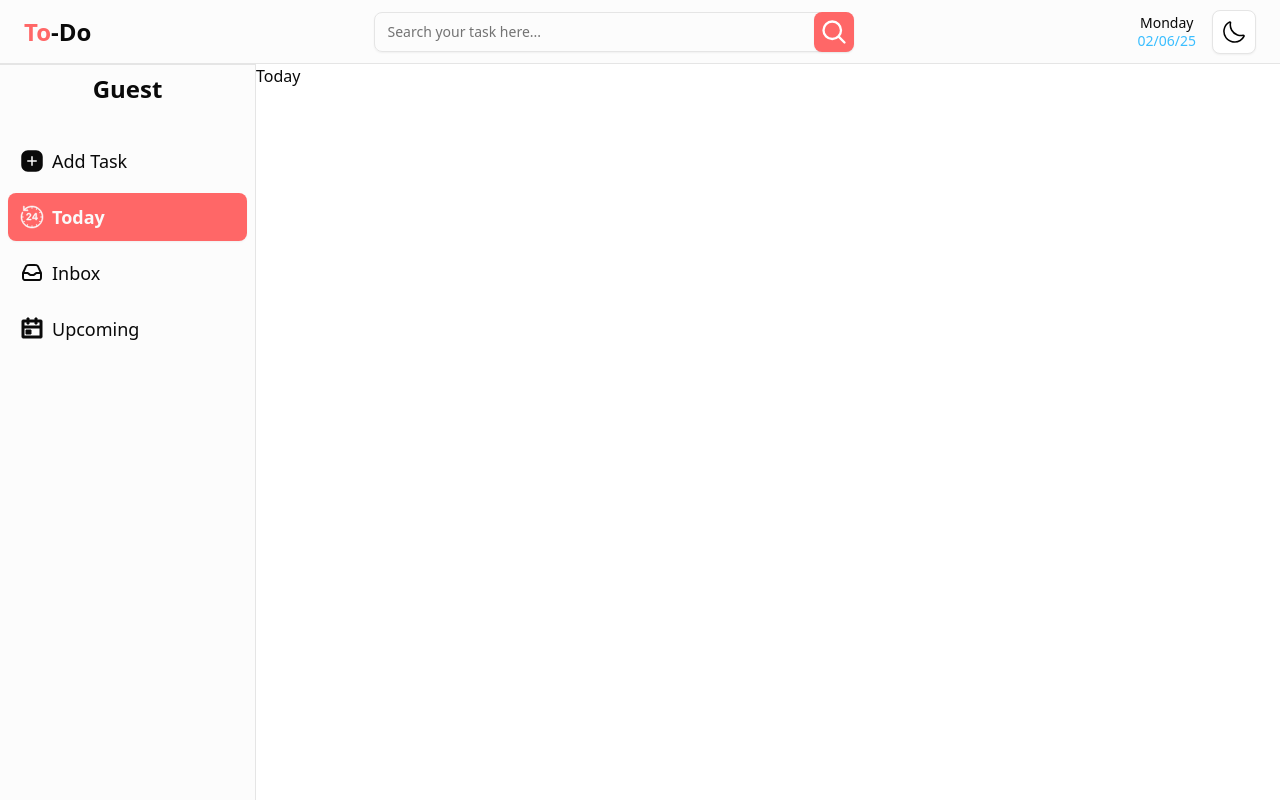
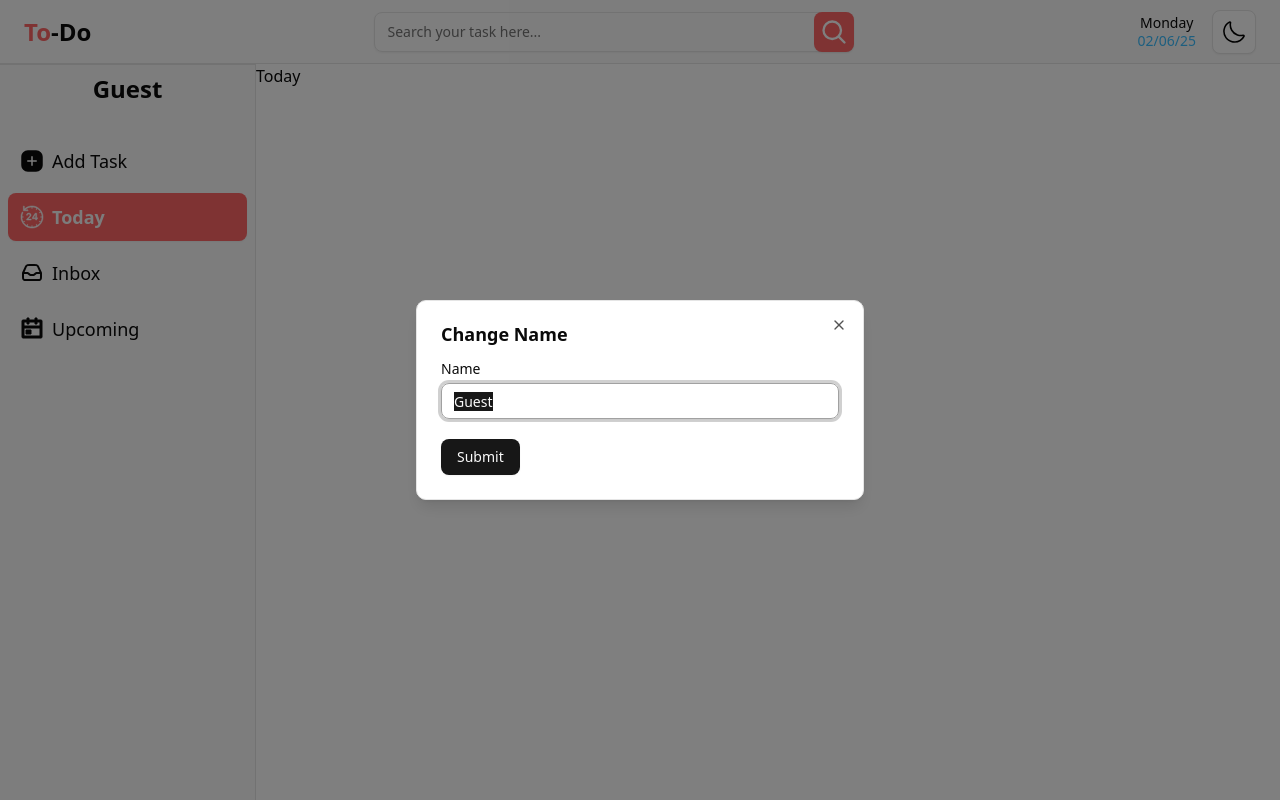
Before and after one commit to dhruv-d-simform/todo, a React (Vite) app: page / in a window 1280 px wide. Built offline with nearby package versions, Linux system fonts and the light colour scheme.

Commit message:
feature: Create the form to change the user name

```diff
--- a/src/components/Sidebar.tsx
+++ b/src/components/Sidebar.tsx
@@ -1,25 +1,18 @@
 import { useLocation, useNavigate } from 'react-router';
-import { useAppSelector } from '@/redux/hooks';
 import { AddTaskIcon } from '@/assets/AddTaskIcon';
 import { TodayIcon } from '@/assets/TodayIcon';
 import { InboxIcon } from '@/assets/InboxIcon';
 import { UpcomingIcon } from '@/assets/UpcomingIcon';
 import { Button } from './ui/button';
+import { UserName } from './UserName';
 
 export function Sidebar() {
     const location = useLocation();
     const navigate = useNavigate();
 
-    const userName = useAppSelector((state) => state.user.name);
-
     return (
         <div className="fixed bottom-0 sm:top-16 w-full sm:w-64 h-16 sm:h-[100dvh] border-t sm:border-r bg-header-sidebar dark:bg-header-sidebar-dark">
-            <p
-                className="hidden sm:block text-center text-2xl font-bold p-2"
-                role="heading"
-            >
-                {userName}
-            </p>
+            <UserName />
 
             <nav className="flex sm:flex-col sm:py-6 sm:px-2 sm:gap-2">
                 <NavButton>
--- /dev/null
+++ b/src/components/UserName.tsx
@@ -0,0 +1,84 @@
+import { Button } from '@/components/ui/button';
+import {
+    Dialog,
+    DialogContent,
+    DialogHeader,
+    DialogTitle,
+    DialogTrigger,
+} from '@/components/ui/dialog';
+import { Input } from '@/components/ui/input';
+import { useAppDispatch, useAppSelector } from '@/redux/hooks';
+import { changeName } from '@/redux/userSlice';
+import { validateName } from '@/utils/validations';
+import { useState } from 'react';
+
+export function UserName() {
+    const userName = useAppSelector((state) => state.user.name);
+    const dispatch = useAppDispatch();
+
+    const [open, setOpen] = useState(userName === 'Guest');
+
+    const [userNameInput, setUserNameInput] = useState(userName);
+    const [isUserNameInputTouched, setIsUserNameInputTouched] = useState(false);
+    const userNameInputError = validateName(userNameInput);
+    const isSubmitDisabled = Boolean(userNameInputError);
+
+    const handleSubmit = (e: React.SyntheticEvent) => {
+        e.preventDefault();
+
+        dispatch(changeName(userNameInput.trim()));
+        setOpen(false);
+    };
+
+    return (
+        <Dialog open={open} onOpenChange={setOpen}>
+            <DialogTrigger asChild>
+                <p
+                    className="hidden sm:block text-center text-2xl font-bold p-2 cursor-pointer"
+                    role="heading"
+                >
+                    {userName}
+                </p>
+            </DialogTrigger>
+            <DialogContent className="sm:max-w-md">
+                <DialogHeader>
+                    <DialogTitle>Change Name</DialogTitle>
+                </DialogHeader>
+
+                <form
+                    onSubmit={handleSubmit}
+                    className="flex flex-col items-start gap-4"
+                >
+                    <div className="w-full flex flex-col gap-1">
+                        <label htmlFor="change-name" className="text-sm">
+                            Name
+                        </label>
+                        <Input
+                            id="change-name"
+                            name="change-name"
+                            required
+                            aria-required
+                            type="text"
+                            value={userNameInput}
+                            onChange={(e) => {
+                                setUserNameInput(e.currentTarget.value);
+                                setIsUserNameInputTouched(true);
+                            }}
+                            placeholder="Enter Your Name"
+                        />
+                        <span className="text-sm text-red-500">
+                            {isUserNameInputTouched && userNameInputError}
+                        </span>
+                    </div>
+
+                    <Button
+                        disabled={isSubmitDisabled}
+                        className="cursor-pointer"
+                    >
+                        Submit
+                    </Button>
+                </form>
+            </DialogContent>
+        </Dialog>
+    );
+}
```
